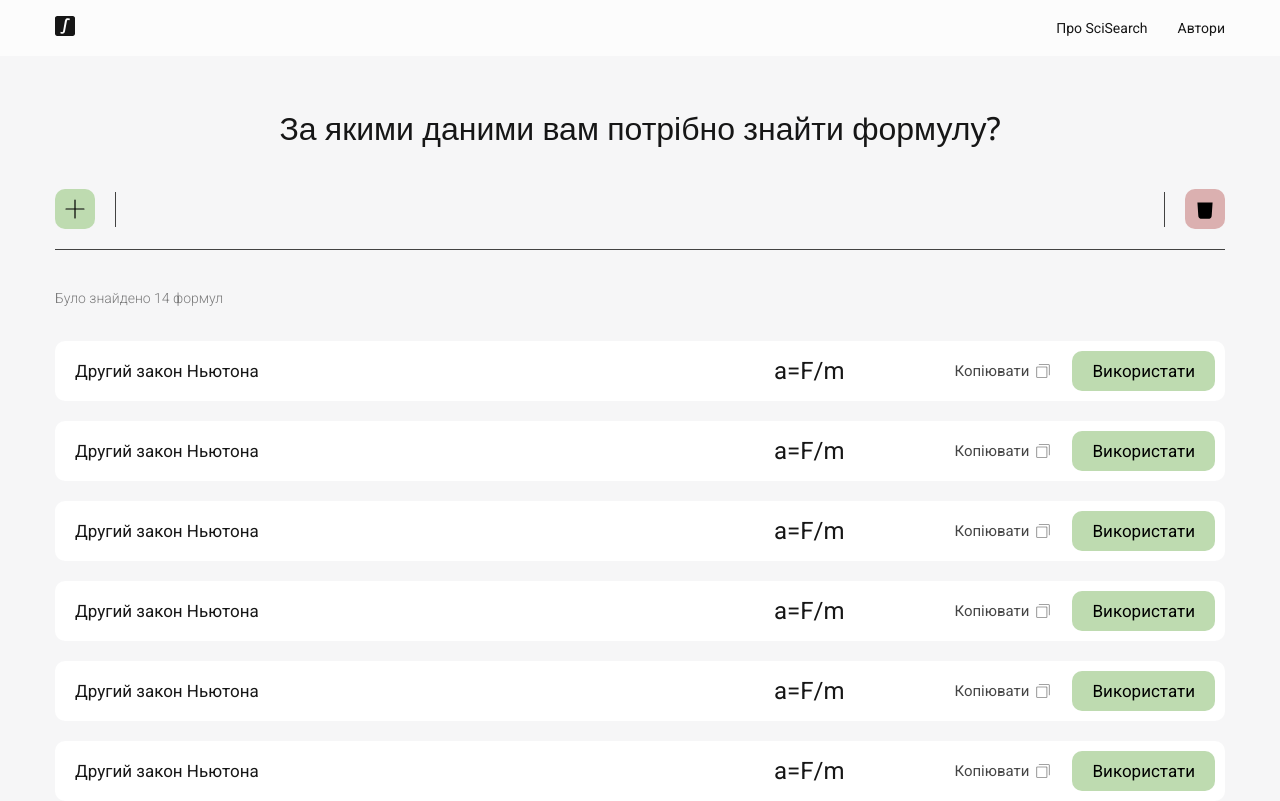
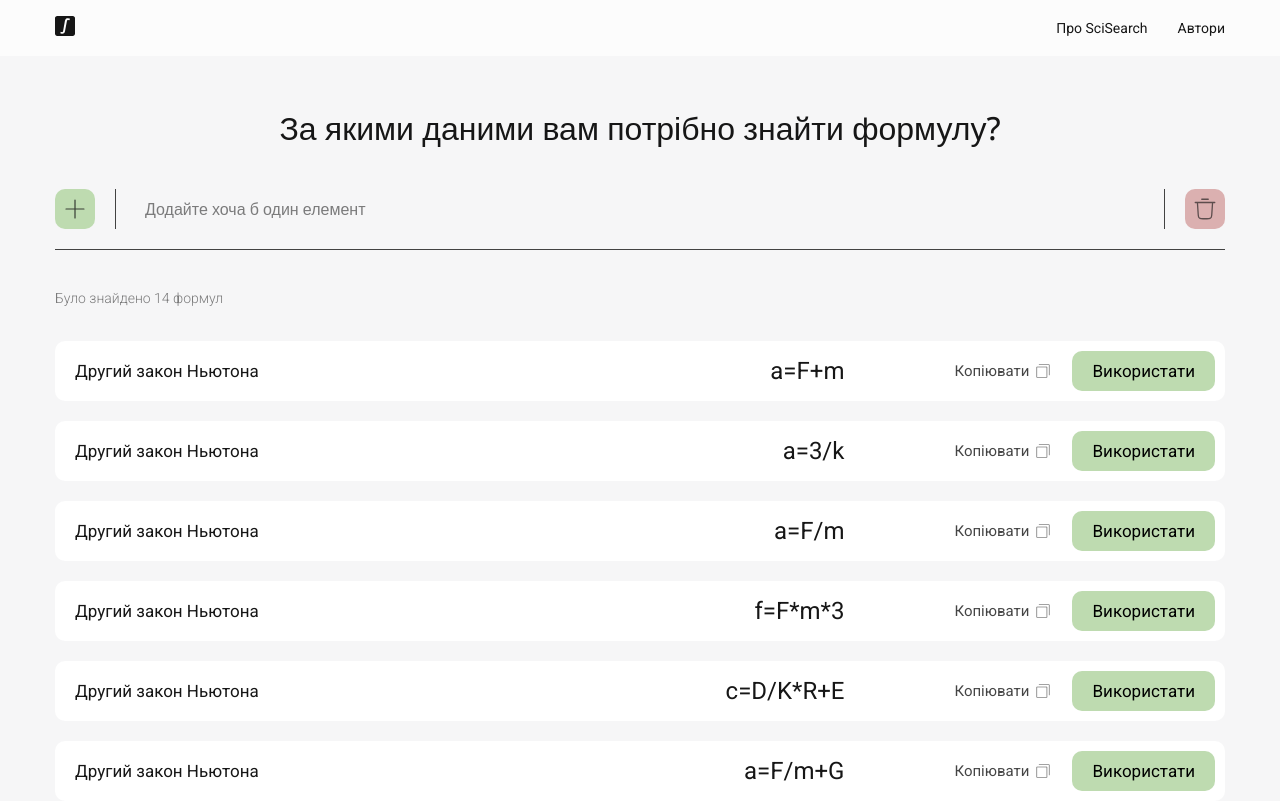
Before and after one commit to DaniilPesotskyi/SciSearch-app, a Next.js app: page /physics in a window 1280 px wide. Built offline with nearby package versions, Linux system fonts and the light colour scheme.

Commit message:
update: searchBar & formulaCard styles

```diff
--- a/src/app/globals.css
+++ b/src/app/globals.css
@@ -7,8 +7,10 @@
   /* COLORS */
   --main-bg-clr: #f6f6f7;
   --header-bg-clr: #fcfcfc;
+  --modal-bg-clr: #fcfcfc;
+
   --secondary-bg-clr: #ffffff;
-  --secondary-hovered-bg-clr: #fafafa;
+  --secondary-hovered-bg-clr: #f9f9f9;
 
   --main-text-clr: #161616;
   --secondary-text-clr: rgba(0, 0, 0, 0.5);
--- a/src/app/physics/page.tsx
+++ b/src/app/physics/page.tsx
@@ -2,7 +2,7 @@ import css from "./page.module.css";
 
 import FormulaCard from "@/components/common/FormulaCard/FormulaCard";
 import Container from "@/components/common/Container/Container";
-import SearchBar from "@/components/common/Searcher/SearchBar";
+import SearchBar from "@/components/common/SearcherBar/SearchBar";
 
 export default function PhysicsPage() {
   return (
@@ -15,46 +15,22 @@ export default function PhysicsPage() {
         <p className={css.qnt}>Було знайдено 14 формул</p>
         <ul className={css.list}>
           <li className={css.item}>
-            <FormulaCard
-              symbols={["F", "m", "c", "r"]}
-              name="Другий закон Ньютона"
-              formula="a=F/m"
-            />
+            <FormulaCard name="Другий закон Ньютона" formula="a=F+m" />
           </li>
           <li className={css.item}>
-            <FormulaCard
-              symbols={["F", "m"]}
-              name="Другий закон Ньютона"
-              formula="a=F/m"
-            />
+            <FormulaCard name="Другий закон Ньютона" formula="a=3/k" />
           </li>
           <li className={css.item}>
-            <FormulaCard
-              symbols={["F", "m"]}
-              name="Другий закон Ньютона"
-              formula="a=F/m"
-            />
+            <FormulaCard name="Другий закон Ньютона" formula="a=F/m" />
           </li>
           <li className={css.item}>
-            <FormulaCard
-              symbols={["F", "m"]}
-              name="Другий закон Ньютона"
-              formula="a=F/m"
-            />
+            <FormulaCard name="Другий закон Ньютона" formula="f=F*m*3" />
           </li>
           <li className={css.item}>
-            <FormulaCard
-              symbols={["F", "m"]}
-              name="Другий закон Ньютона"
-              formula="a=F/m"
-            />
+            <FormulaCard name="Другий закон Ньютона" formula="c=D/K*R+E" />
           </li>
           <li className={css.item}>
-            <FormulaCard
-              symbols={["F", "m"]}
-              name="Другий закон Ньютона"
-              formula="a=F/m"
-            />
+            <FormulaCard name="Другий закон Ньютона" formula="a=F/m+G" />
           </li>
         </ul>
       </Container>
--- a/src/components/common/FormulaCard/FormulaCard.module.css
+++ b/src/components/common/FormulaCard/FormulaCard.module.css
@@ -234,6 +234,7 @@
 
 .mathInput:focus {
   border-bottom-color: var(--primary-hovered-clr);
+  background-color: var(--secondary-bg-clr);
 }
 
 .mathResultWrap {
--- a/src/components/common/FormulaCard/FormulaCard.tsx
+++ b/src/components/common/FormulaCard/FormulaCard.tsx
@@ -6,17 +6,20 @@ import clsx from "clsx";
 import { useState } from "react";
 import { toast } from "react-toastify";
 
+import { getLetters } from "@/helpers";
+
 interface IProps {
   name: string;
   formula: string;
-  symbols: Array<string>;
 }
 
-const FormulaCard: React.FC<IProps> = ({ name, formula, symbols }) => {
+const FormulaCard: React.FC<IProps> = ({ name, formula }) => {
   const [isOpen, setIsOpen] = useState<boolean>(false);
   const [inputValues, setInputValues] = useState<{ [name: string]: string }>(
     {}
   );
+
+  const symbols = getLetters(formula);
 
   const handleInputChange = (e: React.ChangeEvent<HTMLInputElement>) => {
     const { name, value } = e.target;
--- a/src/components/common/Searcher/SearchBar.module.css
+++ b/src/components/common/SearcherBar/SearchBar.module.css
@@ -8,6 +8,12 @@
   margin-bottom: 30px;
 
   border-bottom: 1px solid var(--main-icons-clr);
+}
+
+.altText {
+  padding: 9px;
+
+  color: var(--secondary-text-clr);
 }
 
 .addBtn {
@@ -30,6 +36,19 @@
 
 .addBtn:hover {
   background-color: var(--primary-hovered-clr);
+}
+
+.addBtn.open {
+  background-color: var(--red-clr);
+}
+
+.addIcon {
+  fill: var(--main-icons-clr);
+  transition: all var(--transition-duration);
+}
+
+.addIcon.open {
+  transform: rotate(45deg);
 }
 
 .list {
@@ -103,6 +122,15 @@
   transition: all var(--transition-duration);
 }
 
+.clearBtn:hover {
+  background-color: var(--red-hovered-clr);
+}
+
+.clearIcon {
+  fill: transparent;
+  stroke: var(--main-icons-clr);
+}
+
 @media screen and (min-width: 480px) {
 }
 
@@ -146,7 +174,7 @@
 
   border: 1px solid var(--primary-clr);
   border-radius: var(--border-radius);
-  background-color: var(--secondary-bg-clr);
+  background-color: var(--modal-bg-clr);
 }
 
 .addFilterList {
--- a/src/components/common/Searcher/SearchBar.tsx
+++ b/src/components/common/SearcherBar/SearchBar.tsx
@@ -23,7 +23,8 @@ const SearchBar: React.FC<{ formulas: string[] | string }> = ({ formulas }) => {
     return (
       <div className={css.addFilterWrap}>
         <ul className={css.addFilterList}>
-          {avalaibleLetters.map((l) => (
+          {avalaibleLetters.length > 0 ? (
+            avalaibleLetters.map((l) => (
               <li key={l}>
                 <button
                   type="button"
@@ -33,7 +34,10 @@ const SearchBar: React.FC<{ formulas: string[] | string }> = ({ formulas }) => {
                   {l}
                 </button>
               </li>
-          ))}
+            ))
+          ) : (
+            <p className={css.altText}>Доступних елементів немає</p>
+          )}
         </ul>
       </div>
     );
@@ -42,14 +46,14 @@ const SearchBar: React.FC<{ formulas: string[] | string }> = ({ formulas }) => {
   return (
     <div className={css.wrap}>
       <button
-        className={css.addBtn}
+        className={clsx(css.addBtn, isAddModalOpen && css.open)}
         type="button"
         onClick={() => setIsAddModalOpen(!isAddModalOpen)}
       >
-        <AddIcon className={css.icon} />
+        <AddIcon className={clsx(css.addIcon, isAddModalOpen && css.open)} />
       </button>
       <ul className={css.list}>
-        {filters?.map((l) => {
+        {filters.length > 0 ? filters?.map((l) => {
           return (
             <li key={l}>
               <button
@@ -61,10 +65,10 @@ const SearchBar: React.FC<{ formulas: string[] | string }> = ({ formulas }) => {
               </button>
             </li>
           );
-        })}
+        }): <p className={css.altText}>Додайте хоча б один елемент</p>}
       </ul>
       <button className={css.clearBtn} type="button">
-        <TrashIcon />
+        <TrashIcon className={css.clearIcon}/>
       </button>
       {isAddModalOpen && onAddWordsModalRender()}
     </div>
```
Lines whose indentation alone changed are shown as unchanged.
